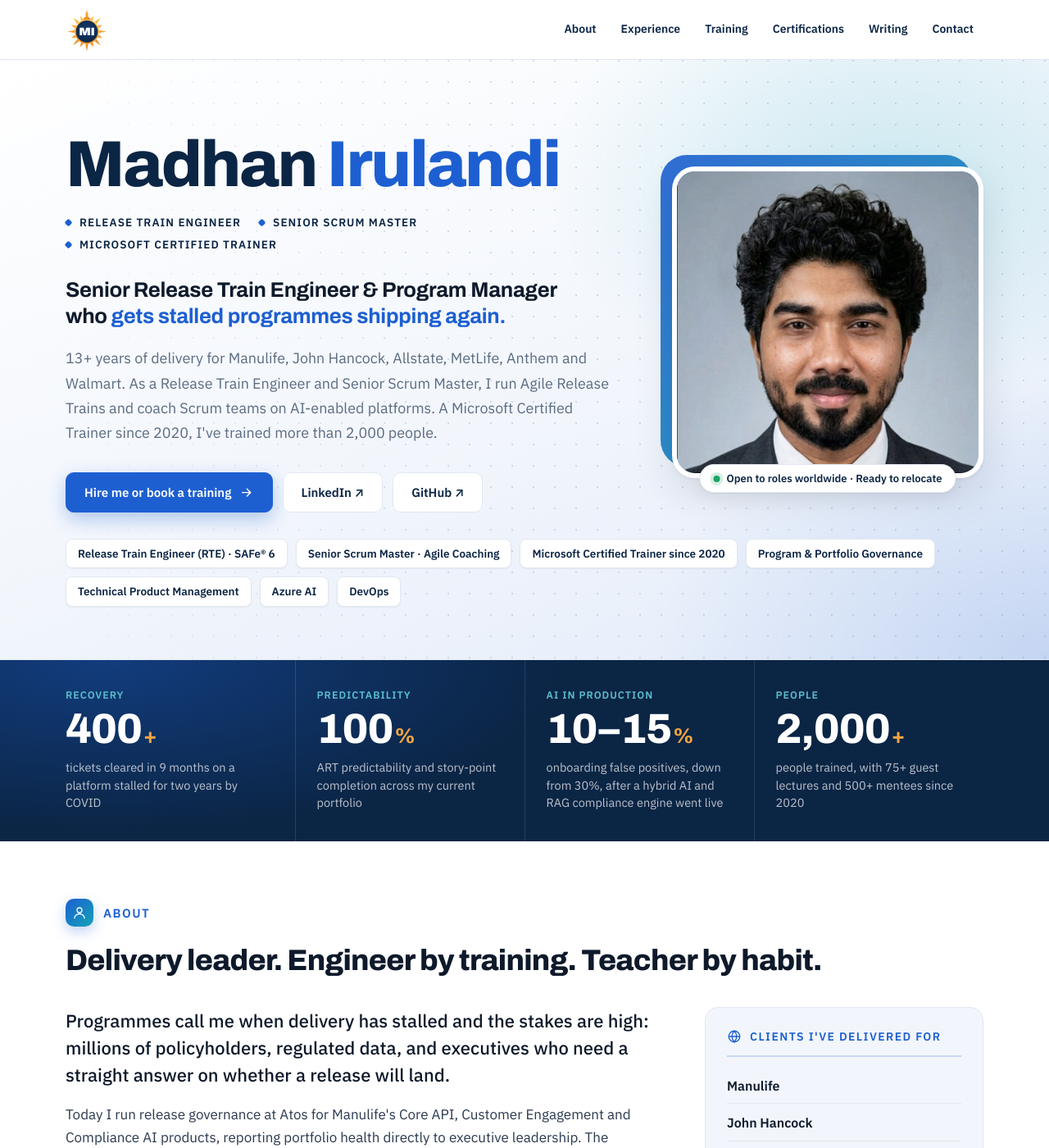
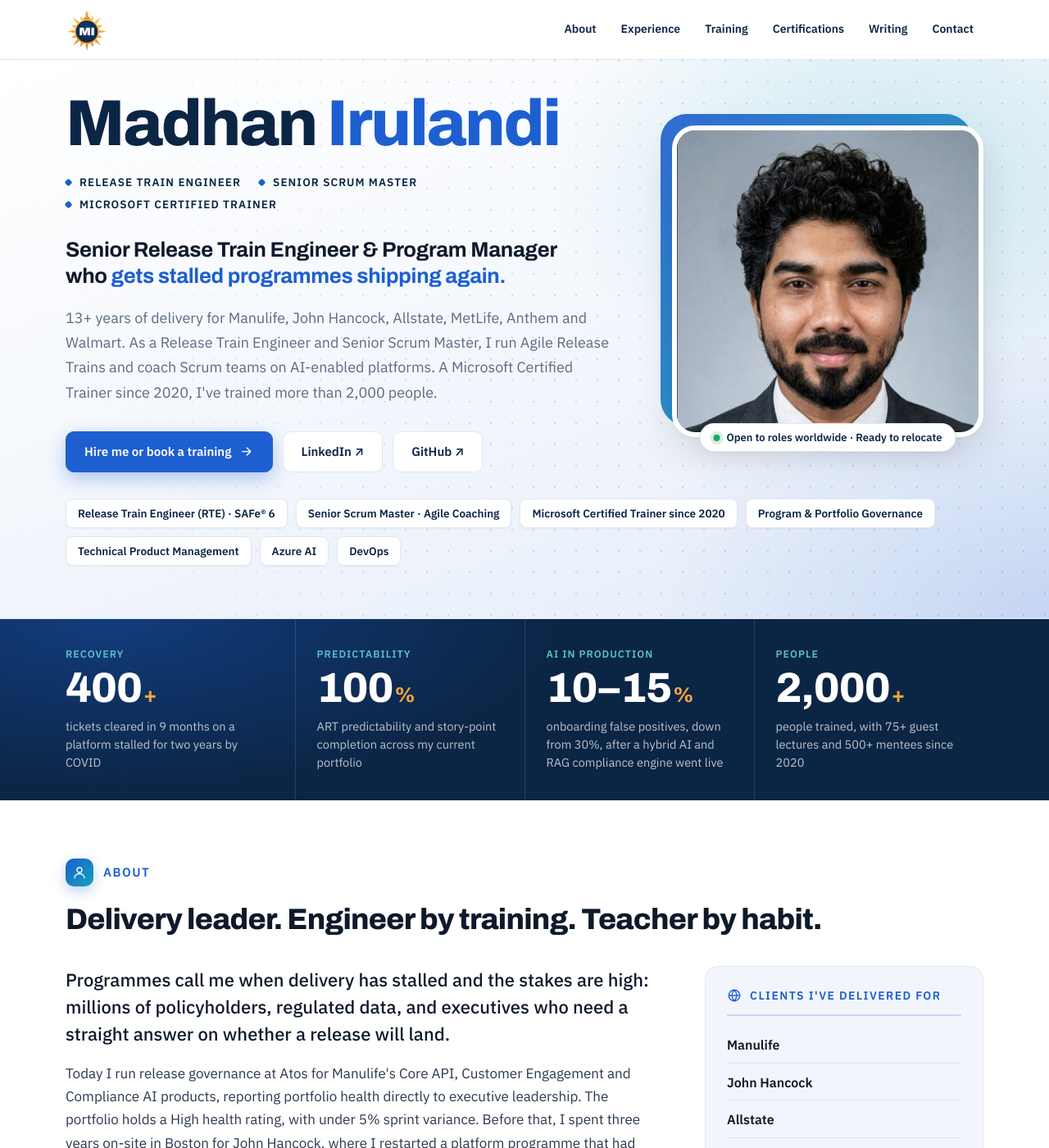
Before and after one commit to Madhan-I/Madhan-I.github.io, a Jekyll site: the page built from index.html, in a window 1280 px wide and 1400 px high. Shown: the whole window at 82% size. Built offline with Jekyll 4.4.1, drawn with Linux system fonts in a browser that asks for light colours.

Commit message:
Tighten hero top spacing (88px to 40px on desktop)
Co-Authored-By: Claude Opus 5.5 <noreply@anthropic.com>
Claude-Session: https://claude.ai/code/session_01MFRrTt7LBDdX57m85KHNGp

```diff
--- a/assets/css/style.css
+++ b/assets/css/style.css
@@ -53,7 +53,7 @@ nav ul a:hover { color: var(--navy); background: var(--tint); }
     radial-gradient(700px 500px at 100% 100%, color-mix(in srgb, var(--brand) 16%, transparent), transparent 70%),
     radial-gradient(circle at 1px 1px, color-mix(in srgb, var(--navy) 14%, transparent) 1px, transparent 1.5px) 0 0 / 26px 26px;
   mask-image: linear-gradient(90deg, transparent 0%, #000 45%); -webkit-mask-image: linear-gradient(90deg, transparent 0%, #000 45%); }
-.hero { position: relative; display: grid; grid-template-columns: minmax(0, 1fr); gap: 32px; padding-block: clamp(40px, 7vw, 88px) clamp(36px, 5vw, 64px); }
+.hero { position: relative; display: grid; grid-template-columns: minmax(0, 1fr); gap: 32px; padding-block: clamp(24px, 3vw, 40px) clamp(36px, 5vw, 64px); }
 .hero.has-photo { grid-template-columns: minmax(0, 1fr) clamp(260px, 30vw, 380px); align-items: center; column-gap: clamp(32px, 5vw, 72px); }
 .hero .hire-for { grid-column: 1 / -1; }
 .eyebrow { display: inline-flex; align-items: center; gap: 10px; font: 600 12.5px/1.4 var(--mono); letter-spacing: .08em; text-transform: uppercase; color: var(--navy); background: #FFFFFF; border: 1px solid var(--line); border-radius: 999px; padding: 7px 14px 7px 12px; box-shadow: var(--shadow); }
```
